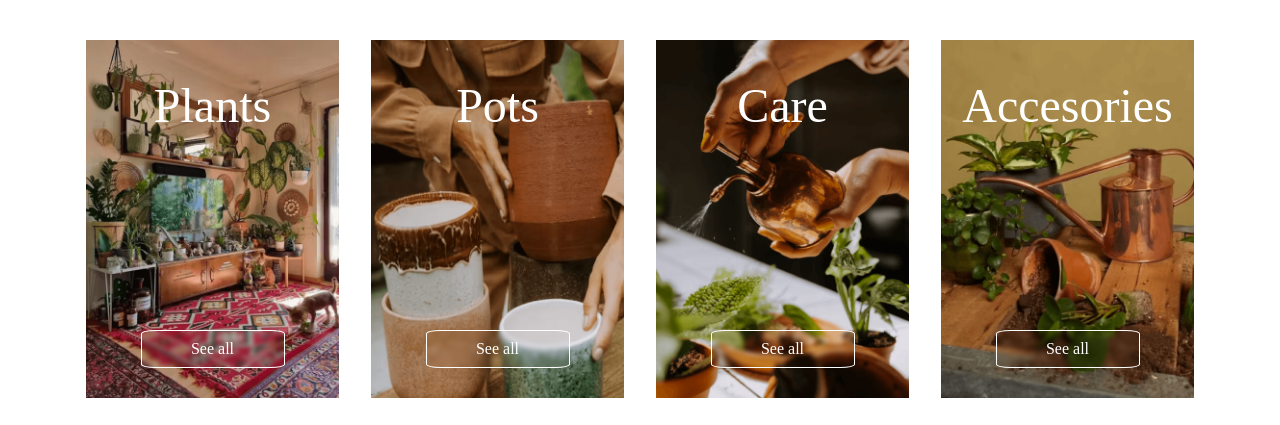
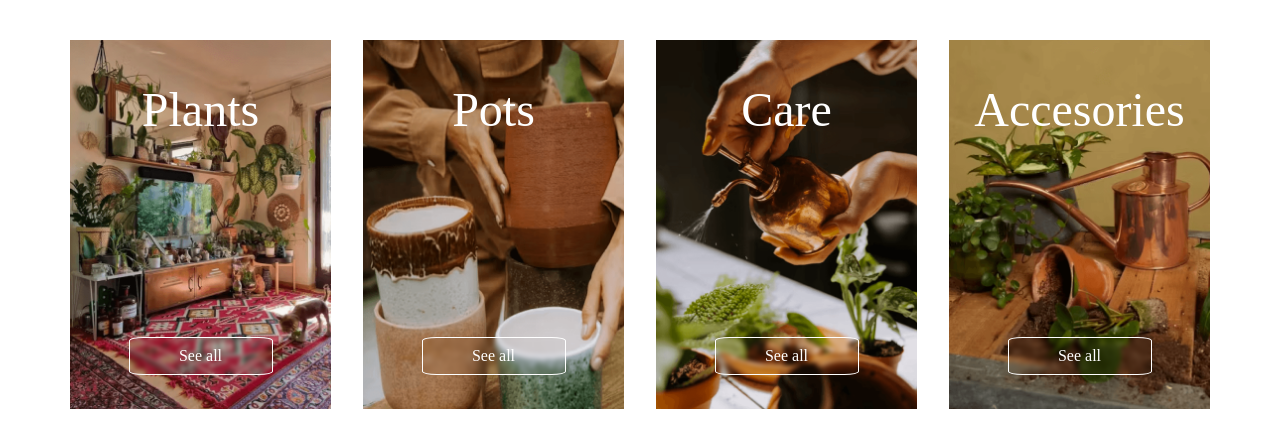
Before and after one commit to Plantasia-HackAcademy/plantasia_frontpages, a React (Vite) app: page / in a window 1280 px wide. Shown: the part 406-831 px from the top of the page. Built offline with nearby package versions, Linux system fonts and the light colour scheme; a web font is replaced by a local one.

Commit message:
Cambios css flex arriba query

```diff
--- a/src/css/Home.css
+++ b/src/css/Home.css
@@ -48,6 +48,35 @@
 
 .section-2 {
   height: 100vh;
+}
+
+.happiness {
+  margin-top: -1.3rem;
+}
+
+.home-section-2-cards {
+  flex: 1;
+  margin: 1rem;
+  padding-top: 4rem;
+  flex-direction: column;
+  align-items: center;
+}
+
+.card-title {
+  position: relative;
+  bottom: 70%;
+  color: rgb(255, 255, 255);
+  font-size: 3rem;
+}
+
+.button-see-all {
+  position: relative;
+  bottom: 30%;
+  color: rgb(255, 255, 255);
+  border-color: rgb(255, 255, 255);
+  border-radius: 10%;
+  backdrop-filter: blur(2px);
+  width: 9rem;
 }
 
 @media (max-width: 399px) {
@@ -137,32 +166,3 @@
     font-size: 0.6rem;
   }
 }
-
-.happiness {
-  margin-top: -1.3rem;
-}
-
-.section-2-cards {
-  flex: 1;
-  margin: 1rem;
-  padding-top: 4rem;
-  flex-direction: column;
-  align-items: center;
-}
-
-.card-title {
-  position: relative;
-  bottom: 70%;
-  color: rgb(255, 255, 255);
-  font-size: 3rem;
-}
-
-.button-see-all {
-  position: relative;
-  bottom: 30%;
-  color: rgb(255, 255, 255);
-  border-color: rgb(255, 255, 255);
-  border-radius: 10%;
-  backdrop-filter: blur(2px);
-  width: 9rem;
-}
--- a/src/pages/Home.jsx
+++ b/src/pages/Home.jsx
@@ -18,30 +18,30 @@ function Home() {
         </div>
       </div>
 
-      <section className="section-2">
+      <section className="home-section-2">
         <div className="container cards-container d-flex p-0">
-          <div className="section-2-cards d-flex">
+          <div className="home-section-2-cards d-flex ms-0">
             <img src="../images/photo-plants.png" className="object-fit-cover w-100" alt="" />
             <span className="card-title galadali-regular">Plants</span>
             <a className="btn button-see-all proxima-nova-regular" href="">
               See all
             </a>
           </div>
-          <div className="section-2-cards d-flex">
+          <div className="home-section-2-cards d-flex">
             <img src="../images/photo-pots.png" className="object-fit-cover w-100" alt="" />
             <span className="card-title galadali-regular">Pots</span>
             <a className="btn button-see-all proxima-nova-regular" href="">
               See all
             </a>
           </div>
-          <div className="section-2-cards d-flex">
+          <div className="home-section-2-cards d-flex">
             <img src="../images/photo-care.png" className="object-fit-cover w-100" alt="" />
             <span className="card-title galadali-regular">Care</span>
             <a className="btn button-see-all proxima-nova-regular" href="">
               See all
             </a>
           </div>
-          <div className="section-2-cards d-flex">
+          <div className="home-section-2-cards d-flex me-0">
             <img src="../images/photo-accessories.png" className="object-fit-cover w-100" alt="" />
             <span className="card-title galadali-regular">Accesories</span>
             <a className="btn button-see-all proxima-nova-regular" href="">
```
